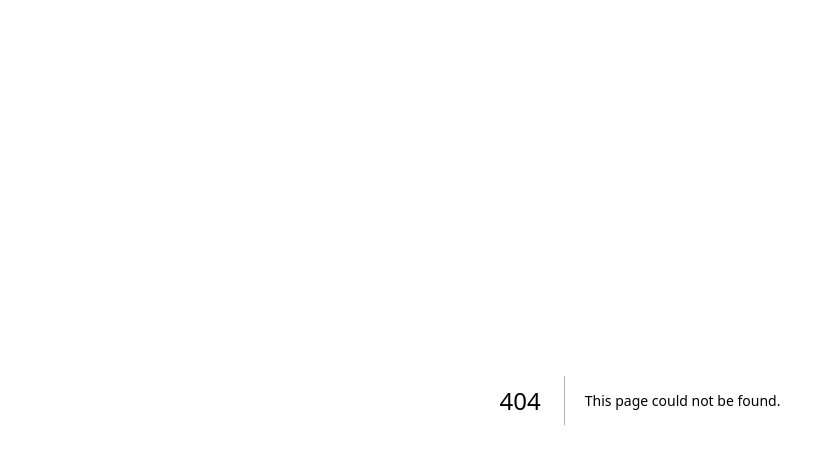
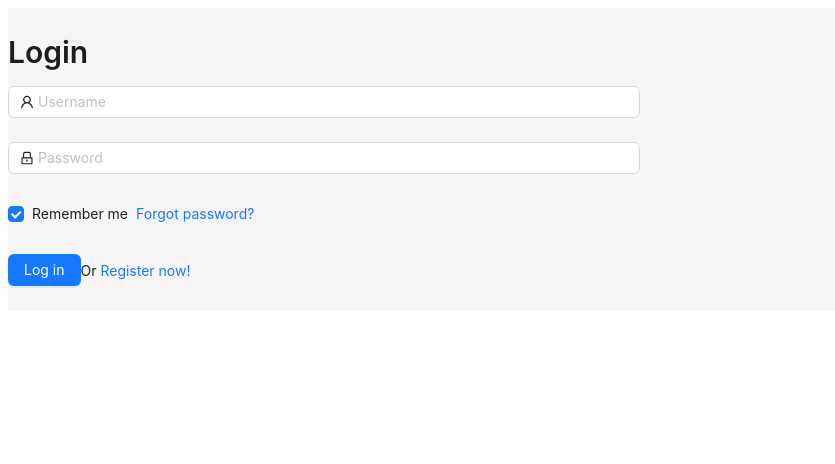
Before and after one commit to chengsx21/GifExplorer-frontend, a Next.js app: page /login in a window 1280 px wide. Before the commit this address had no page. Shown: the top 464 px of the page, without its empty margins (0-835 px from the left). Built offline with nearby package versions, Linux system fonts and the light colour scheme.

Commit message:
feat: login page using antd

```diff
--- a/package.json
+++ b/package.json
@@ -12,6 +12,7 @@
     "test": "jest"
   },
   "dependencies": {
+    "antd": "^5.3.2",
     "axios": "^1.2.0",
     "jest-sonar-reporter": "^2.0.0",
     "next": "13.0.4",
--- /dev/null
+++ b/src/pages/login.tsx
@@ -0,0 +1,54 @@
+import { LockOutlined, UserOutlined } from '@ant-design/icons';
+import { Button, Checkbox, Form, Input, Layout, Space, Typography } from 'antd';
+
+const LoginScreen = () => {
+  const { Title } = Typography;
+
+  return (
+    <Layout>
+      <Layout style={{ width: "50%" }}>
+        <Title level={2}>Login</Title>
+        <Form
+          name="normal_login"
+          className="login-form"
+          initialValues={{ remember: true }}
+        >
+          <Form.Item
+            name="username"
+            rules={[{ required: true, message: 'Please input your Username!' }]}
+          >
+            <Input prefix={<UserOutlined className="site-form-item-icon" />} placeholder="Username" />
+          </Form.Item>
+          <Form.Item
+            name="password"
+            rules={[{ required: true, message: 'Please input your Password!' }]}
+          >
+            <Input
+              prefix={<LockOutlined className="site-form-item-icon" />}
+              type="password"
+              placeholder="Password"
+            />
+          </Form.Item>
+          <Form.Item>
+            <Form.Item name="remember" valuePropName="checked" noStyle>
+              <Checkbox>Remember me</Checkbox>
+            </Form.Item>
+
+            <a className="login-form-forgot" href="">
+              Forgot password?
+            </a>
+          </Form.Item>
+
+          <Form.Item>
+            <Button type="primary" htmlType="submit" className="login-form-button">
+              Log in
+            </Button>
+            Or <a href="">Register now!</a>
+          </Form.Item>
+        </Form>
+      </Layout>
+    </Layout>
+  );
+};
+
+export default LoginScreen;
```
Also changed, not shown: 1 other file (tests, documents, lock files or other folders).
